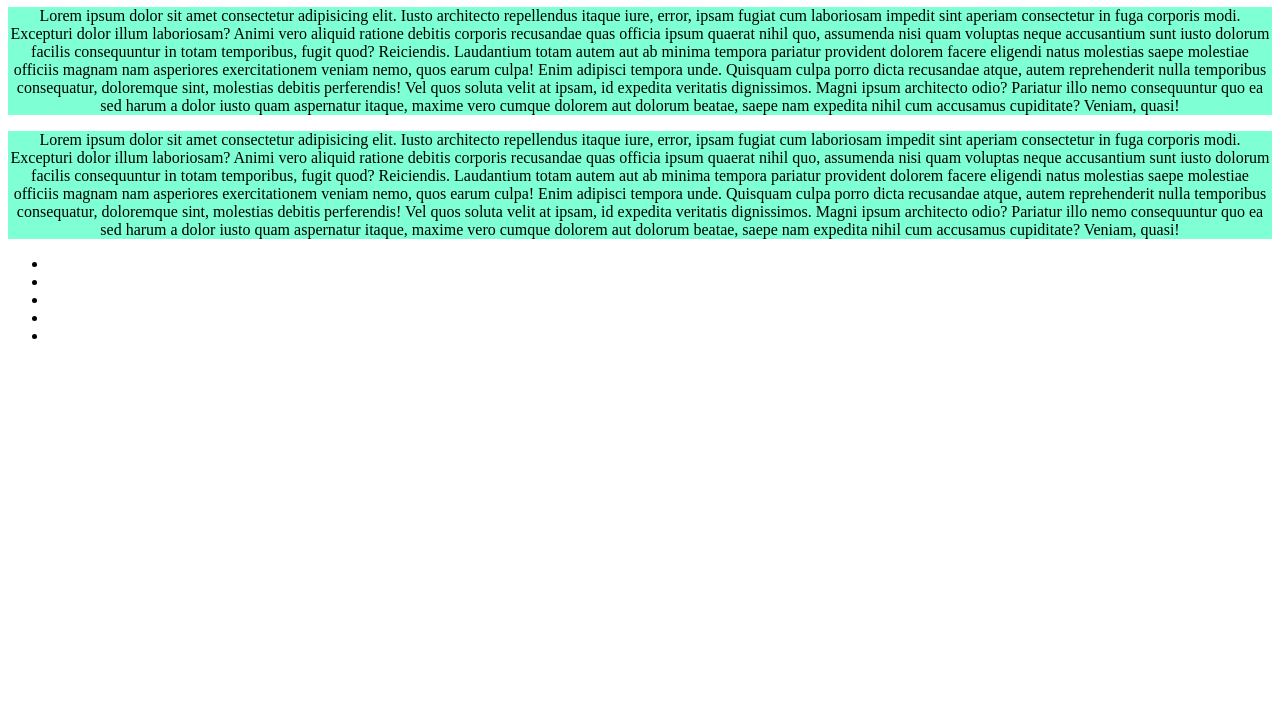
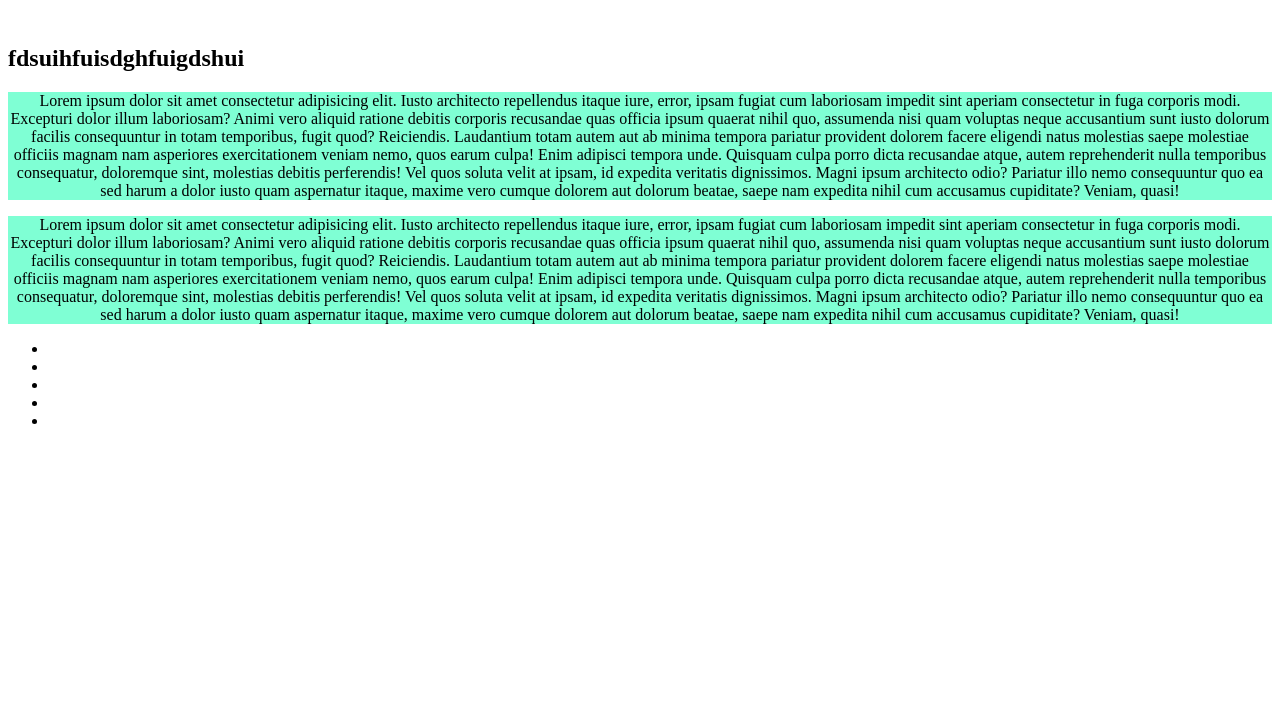
Before and after one commit to DiCaprioLeonardo/test, a plain HTML site: page index.html in a window 1280 px wide. Shown: the part 73-800 px from the top of the page. Drawn offline with Linux system fonts and the light colour scheme.

Commit message:
Update index.html

```diff
--- a/index.html
+++ b/index.html
@@ -9,6 +9,8 @@
 </head>
 <body>
     <h1>Hello, Git!</h1>
+    <br>
+    <h2>fdsuihfuisdghfuigdshui</h2>
     <p>Lorem ipsum dolor sit amet consectetur adipisicing elit. Iusto architecto repellendus itaque iure, error, ipsam fugiat cum laboriosam impedit sint aperiam consectetur in fuga corporis modi. Excepturi dolor illum laboriosam?
     Animi vero aliquid ratione debitis corporis recusandae quas officia ipsum quaerat nihil quo, assumenda nisi quam voluptas neque accusantium sunt iusto dolorum facilis consequuntur in totam temporibus, fugit quod? Reiciendis.
     Laudantium totam autem aut ab minima tempora pariatur provident dolorem facere eligendi natus molestias saepe molestiae officiis magnam nam asperiores exercitationem veniam nemo, quos earum culpa! Enim adipisci tempora unde.
```
